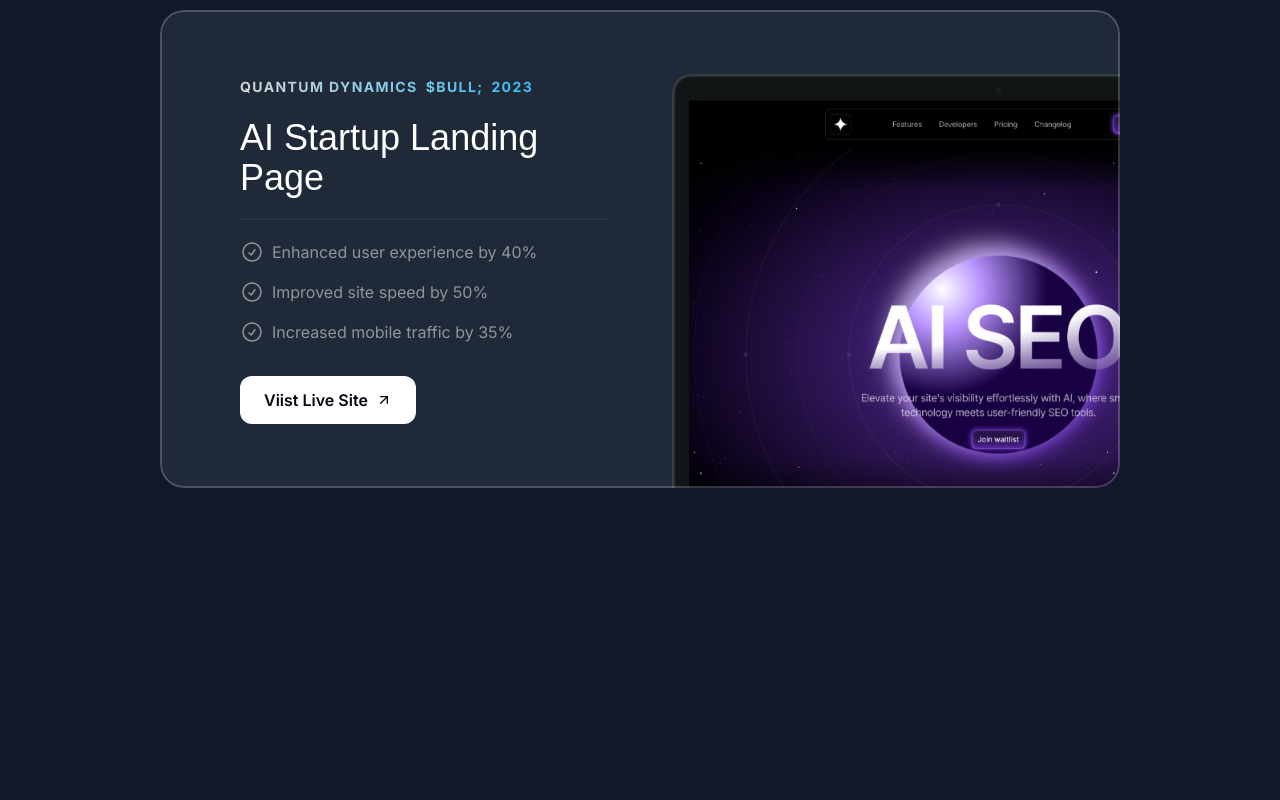
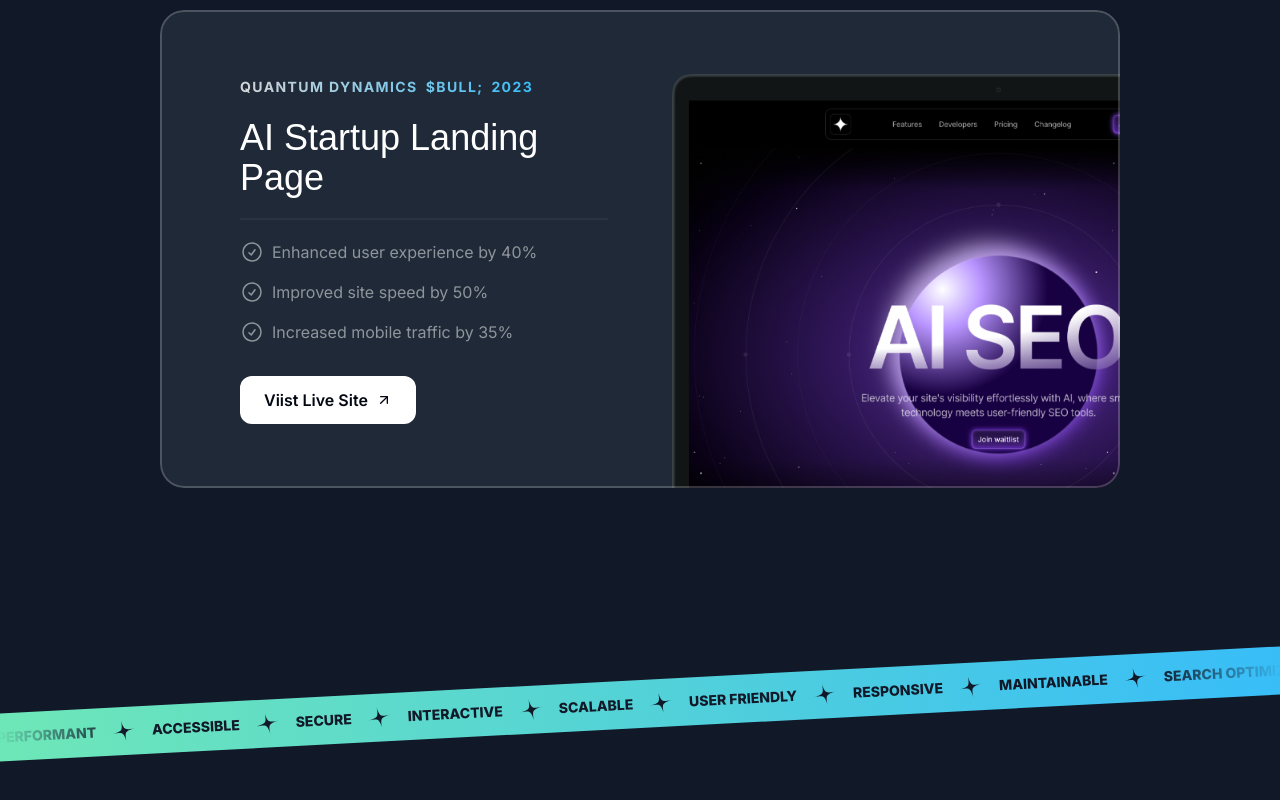
Before and after one commit to anhtudo97/stunning-portfolio, a Next.js app: page / in a window 1280 px wide. Shown: the part 2446-3246 px from the top of the page. Before the commit the page ends 3030 px from the top, so only its background shows below. Built offline with nearby package versions, Linux system fonts and the light colour scheme; a web font is replaced by a local one.

Commit message:
feat: tape

```diff
--- a/src/app/page.tsx
+++ b/src/app/page.tsx
@@ -1,6 +1,7 @@
 import { Header } from "@/sections/Header";
 import { HeroSection } from "@/sections/Hero";
 import { ProjectsSection } from "@/sections/Projects";
+import { TapeSection } from "@/sections/Tape";
 
 export default function Home() {
   return (
@@ -8,6 +9,7 @@
       <Header />
       <HeroSection />
       <ProjectsSection />
+      <TapeSection />
     </>
   );
 }
--- a/src/sections/Tape.tsx
+++ b/src/sections/Tape.tsx
@@ -1,3 +1,37 @@
+import StarIcon from "@/assets/icons/star.svg";
+
+const words = [
+  "Performant",
+  "Accessible",
+  "Secure",
+  "Interactive",
+  "Scalable",
+  "User friendly",
+  "Responsive",
+  "Maintainable",
+  "Search Optimized",
+  "Usable",
+  "Reliable",
+];
+
 export const TapeSection = () => {
-  return <div>Tape Section</div>;
+  return <div className="py-16 lg:py-24 overflow-x-clip">
+    <div className="bg-gradient-to-r from-emerald-300 to-sky-400 -rotate-3 -mx-1">
+
+      <div className="flex [mask-image:linear-gradient(to_right,transparent,black_10%,black_90%,transparent)]">
+        <div className="flex flex-none gap-4 py-3">
+          {
+            words.map(word => {
+              return (
+                <div key={word} className="inline-flex gap-4 items-center">
+                  <span className="text-gray-900 uppercase font-extrabold text-sm">{word}</span>
+                  <StarIcon className="size-6 text-gray-900 -rotate-12" />
+                </div>
+              );
+            })
+          }
+        </div>
+      </div>
+    </div>
+  </div>;
 };
```
